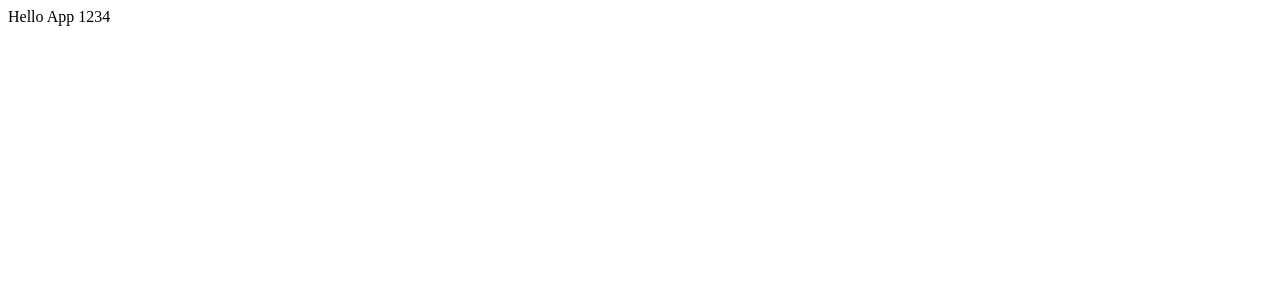
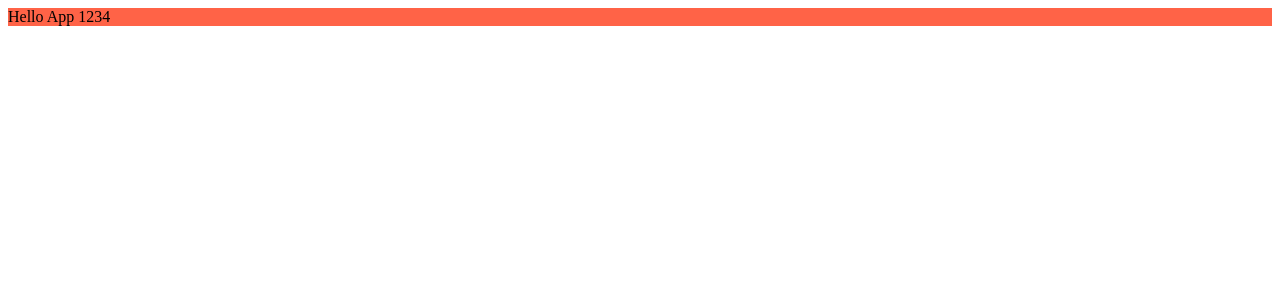
Before and after one commit to s0885466/graphql-frontend, a React app: page / in a window 1280 px wide. Shown: the top 300 px of the page. Built offline with nearby package versions, Linux system fonts and the light colour scheme.

Commit message:
add scss loaders

```diff
--- /dev/null
+++ b/declaration.d.ts
@@ -0,0 +1 @@
+declare module '*.scss';
--- a/package.json
+++ b/package.json
@@ -23,6 +23,7 @@
     "babel-loader": "^8.2.5",
     "babel-preset-env": "^1.7.0",
     "babel-preset-react": "^6.24.1",
+    "css-loader": "^6.7.1",
     "eslint": "^8.17.0",
     "eslint-config-prettier": "^8.5.0",
     "eslint-plugin-prettier": "^4.0.0",
@@ -30,6 +31,9 @@
     "html-webpack-plugin": "^5.5.0",
     "husky": "^8.0.1",
     "prettier": "^2.6.2",
+    "sass": "^1.52.2",
+    "sass-loader": "^13.0.0",
+    "style-loader": "^3.3.1",
     "ts-loader": "^9.3.0",
     "typescript": "^4.7.3",
     "webpack": "^5.73.0",
--- /dev/null
+++ b/src/components/App.module.css
@@ -0,0 +1,5 @@
+.color {
+  background-color: tomato;
+}
+
+/*# sourceMappingURL=App.module.css.map */
--- /dev/null
+++ b/src/components/App.module.scss
@@ -0,0 +1,3 @@
+.color {
+    background-color: tomato;
+}
--- a/src/components/App.tsx
+++ b/src/components/App.tsx
@@ -1,7 +1,8 @@
 import React from 'react';
+import style from './App.module.scss';
 
 const App = ({ num }: { num: number }) => {
-  return <div>Hello App {num}</div>;
+  return <div className={style.color}>Hello App {num}</div>;
 };
 
 export default App;
--- a/webpack.config.js
+++ b/webpack.config.js
@@ -8,7 +8,7 @@ module.exports = {
     path: path.resolve(__dirname, 'dist'),
   },
   resolve: {
-    extensions: ['.tsx', '.ts', '.js'],
+    extensions: ['.tsx', '.ts', '.js', '.scss'],
   },
   module: {
     rules: [
@@ -17,11 +17,22 @@ module.exports = {
         use: 'ts-loader',
         exclude: /node_modules/,
       },
+      {
+        test: /\.s[ac]ss$/i,
+        use: [
+          // Creates `style` nodes from JS strings
+          'style-loader',
+          // Translates CSS into CommonJS
+          'css-loader',
+          // Compiles Sass to CSS
+          'sass-loader',
+        ],
+      },
     ],
   },
-  plugins:[
+  plugins: [
     new HtmlWebpackPlugin({
-      template: path.join(__dirname,'/src/index.html')
-    })
-  ]
+      template: path.join(__dirname, '/src/index.html'),
+    }),
+  ],
 };
```
Also changed, not shown: .eslintrc.json, 2 other files (tests, documents, lock files or other folders).
